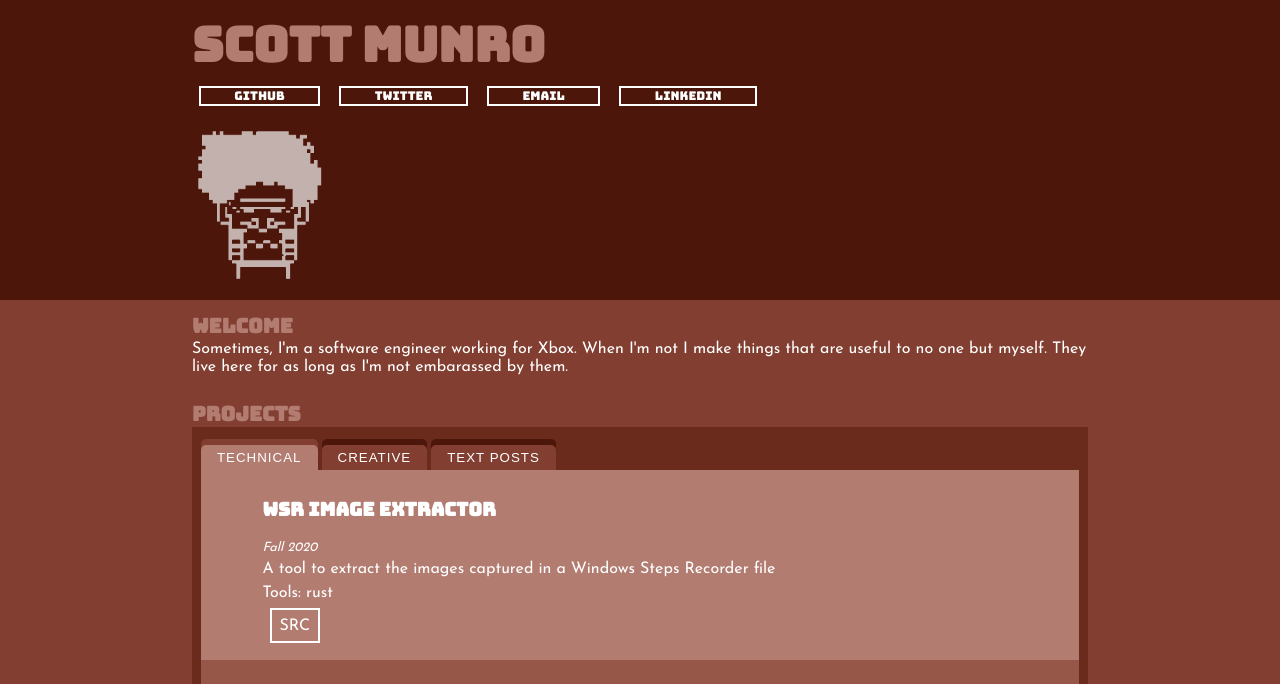
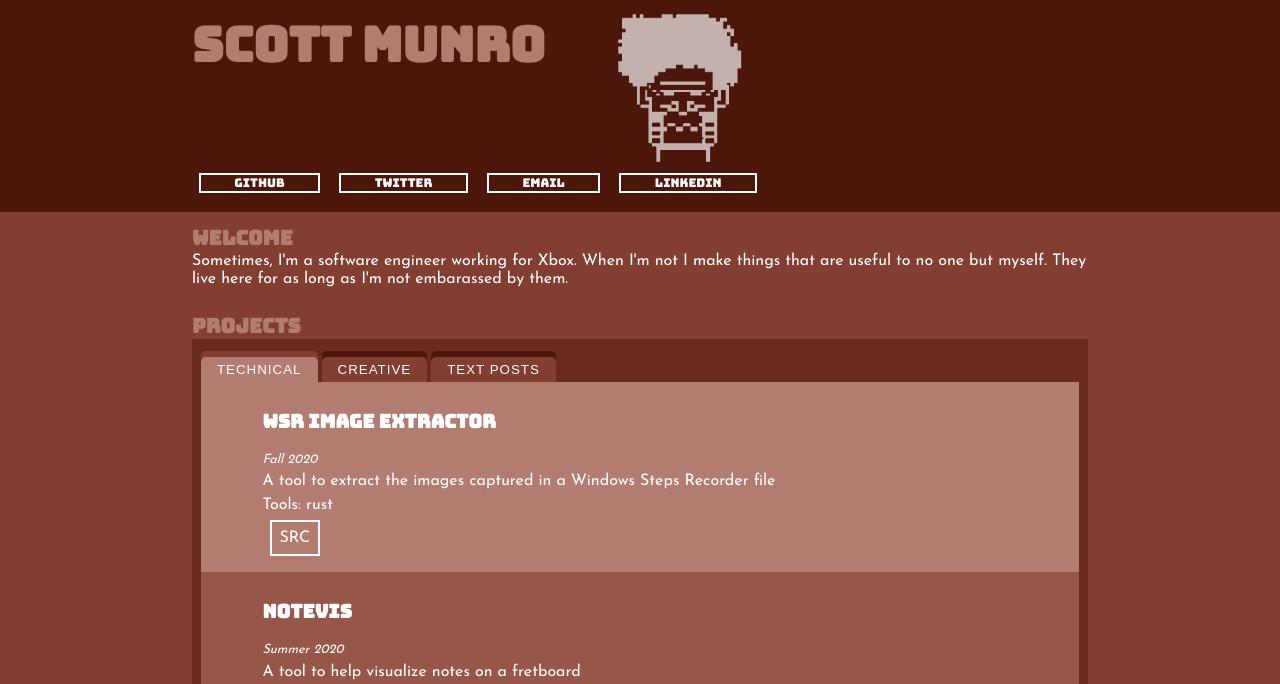
Before and after one commit to scottnm/scottnm.github.io, a plain HTML site: page index.html in a window 1280 px wide. Shown: the top 684 px of the page. Drawn offline with Linux system fonts and the light colour scheme.

Commit message:
Fix header flow (#4)
* Fix header flow

* Update styles.css

* Update styles.css

* Update styles.css

```diff
--- a/index.html
+++ b/index.html
@@ -18,13 +18,15 @@
         <header class="bg-darker">
             <div id="header-pane" class="section-with-buffer">
                 <div id="header-with-links-container">
-                    <h1 id="title-text">Scott Munro</h1>
+                    <div id="title-div">
+                        <h1 id="title-text">Scott Munro</h1>
+                        <img id="header-overlay" src="site_images/overlay_translucent.png" />
+                    </div>
                     <a class="social-btn" href="https://github.com/scottnm" target="_blank">github</a>
                     <a class="social-btn" href="https://twitter.com/scottnmunro" target="_blank">twitter</a>
                     <a class="social-btn" href="mailto:scottnmunro@gmail.com">email</a>
                     <a class="social-btn" href="https://linkedin.com/in/scott-munro" target="_blank">linkedin</a>
                 </div>
-                <img id="header-overlay" src="site_images/overlay_translucent.png" />
             </div>
         </header>
         <section>
--- a/styles.css
+++ b/styles.css
@@ -41,10 +41,11 @@ a {
 
 #header-overlay {
     height: 150px;
-    padding-top: 2%;
+    padding-left: 10%;
 }
-
-
+#title-div {
+    display: flex;
+}
 body {
     margin: 0;
     vertical-align: middle;
```
